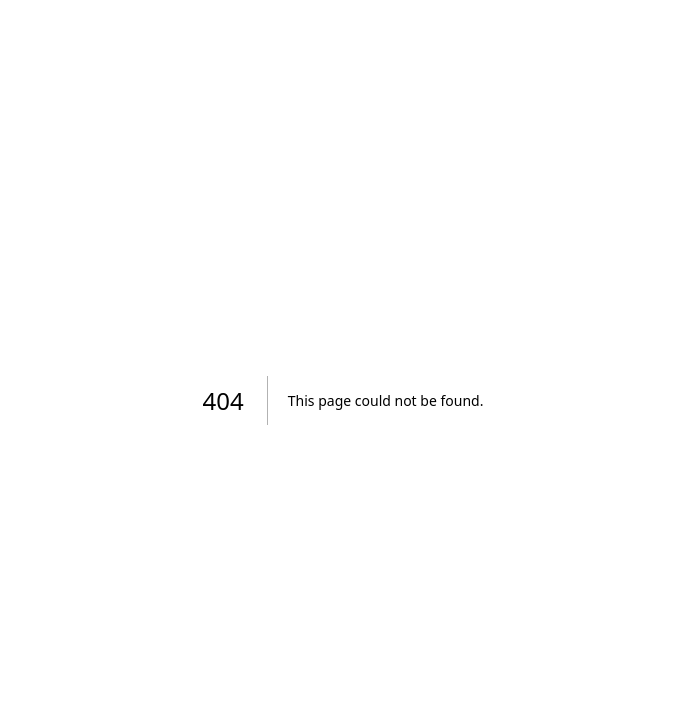
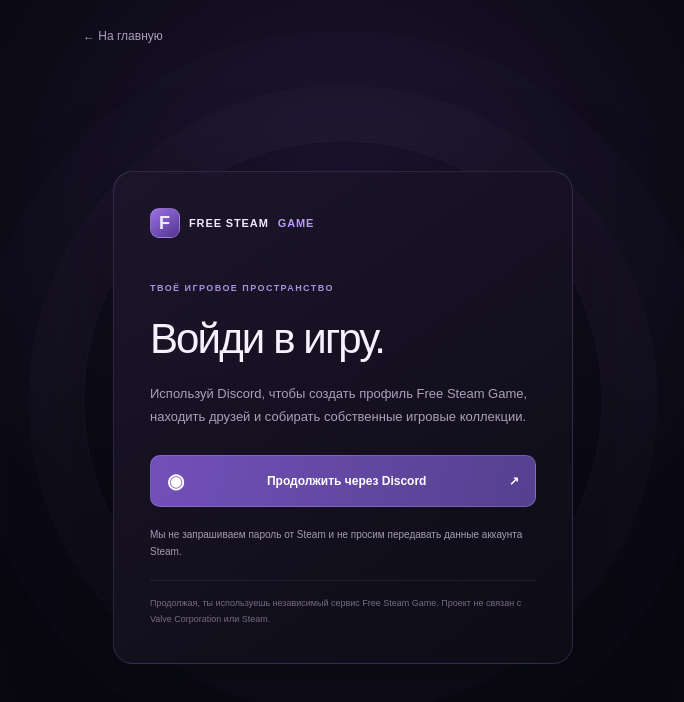
Before and after one commit to spotarmihail-eng/FreeSteamGame, a Next.js app: page /login in a window 1280 px wide. Before the commit this address had no page. Shown: the top 702 px of the page, without its empty margins (297-981 px from the left). Built offline with nearby package versions, Linux system fonts and the light colour scheme; no server answers.

Commit message:
feat: add Discord OAuth login page

```diff
--- /dev/null
+++ b/src/app/login/page.tsx
@@ -0,0 +1,100 @@
+"use client";
+
+import { useEffect, useState } from "react";
+import type { Session } from "@supabase/supabase-js";
+import { getAppRedirectUrl, getSupabaseBrowserClient } from "@/lib/supabase/client";
+
+export default function LoginPage() {
+  const [session, setSession] = useState<Session | null>(null);
+  const [ready, setReady] = useState(false);
+  const [busy, setBusy] = useState(false);
+  const [error, setError] = useState("");
+  const supabase = getSupabaseBrowserClient();
+
+  useEffect(() => {
+    if (!supabase) {
+      setReady(true);
+      return;
+    }
+
+    let active = true;
+    supabase.auth.getSession().then(({ data, error: sessionError }) => {
+      if (!active) return;
+      if (sessionError) setError(sessionError.message);
+      setSession(data.session);
+      setReady(true);
+    });
+
+    const { data: listener } = supabase.auth.onAuthStateChange((_event, nextSession) => {
+      setSession(nextSession);
+      setReady(true);
+    });
+
+    return () => {
+      active = false;
+      listener.subscription.unsubscribe();
+    };
+  }, [supabase]);
+
+  async function signInWithDiscord() {
+    if (!supabase) return;
+    setBusy(true);
+    setError("");
+    const { error: signInError } = await supabase.auth.signInWithOAuth({
+      provider: "discord",
+      options: { redirectTo: getAppRedirectUrl() }
+    });
+    if (signInError) {
+      setError(signInError.message);
+      setBusy(false);
+    }
+  }
+
+  async function signOut() {
+    if (!supabase) return;
+    setBusy(true);
+    const { error: signOutError } = await supabase.auth.signOut();
+    if (signOutError) setError(signOutError.message);
+    setBusy(false);
+  }
+
+  const configured = Boolean(process.env.NEXT_PUBLIC_SUPABASE_URL && process.env.NEXT_PUBLIC_SUPABASE_ANON_KEY);
+  const displayName = session?.user.user_metadata?.full_name
+    || session?.user.user_metadata?.name
+    || session?.user.user_metadata?.user_name
+    || session?.user.email
+    || "Игрок";
+
+  return (
+    <main className="auth-page">
+      <a className="auth-back" href={`${process.env.NEXT_PUBLIC_BASE_PATH ?? ""}/`}>← На главную</a>
+      <section className="auth-card">
+        <a className="auth-brand" href={`${process.env.NEXT_PUBLIC_BASE_PATH ?? ""}/`}><span>F</span> FREE STEAM <b>GAME</b></a>
+        <div className="auth-eyebrow">ТВОЁ ИГРОВОЕ ПРОСТРАНСТВО</div>
+        <h1>{session ? "С возвращением!" : "Войди в игру."}</h1>
+        <p className="auth-description">Используй Discord, чтобы создать профиль Free Steam Game, находить друзей и собирать собственные игровые коллекции.</p>
+
+        {!configured ? (
+          <div className="auth-notice">
+            <strong>Supabase ещё не настроен</strong>
+            <span>Добавь URL проекта и публичный anon key в переменные окружения GitHub Pages. Секретный service_role key сюда добавлять нельзя.</span>
+          </div>
+        ) : session ? (
+          <div className="auth-signed-in">
+            <div className="auth-avatar">{String(displayName).slice(0, 1).toUpperCase()}</div>
+            <div><strong>{displayName}</strong><span>Discord подключён</span></div>
+            <button className="auth-secondary" onClick={signOut} disabled={busy}>{busy ? "Выходим…" : "Выйти"}</button>
+          </div>
+        ) : (
+          <button className="auth-discord-button" onClick={signInWithDiscord} disabled={busy || !ready}>
+            <span className="discord-mark">◉</span>{busy ? "Переходим в Discord…" : "Продолжить через Discord"}<span>↗</span>
+          </button>
+        )}
+
+        {error ? <p className="auth-error" role="alert">{error}</p> : null}
+        <div className="auth-footnote">Мы не запрашиваем пароль от Steam и не просим передавать данные аккаунта Steam.</div>
+        <div className="auth-legal">Продолжая, ты используешь независимый сервис Free Steam Game. Проект не связан с Valve Corporation или Steam.</div>
+      </section>
+    </main>
+  );
+}
```
